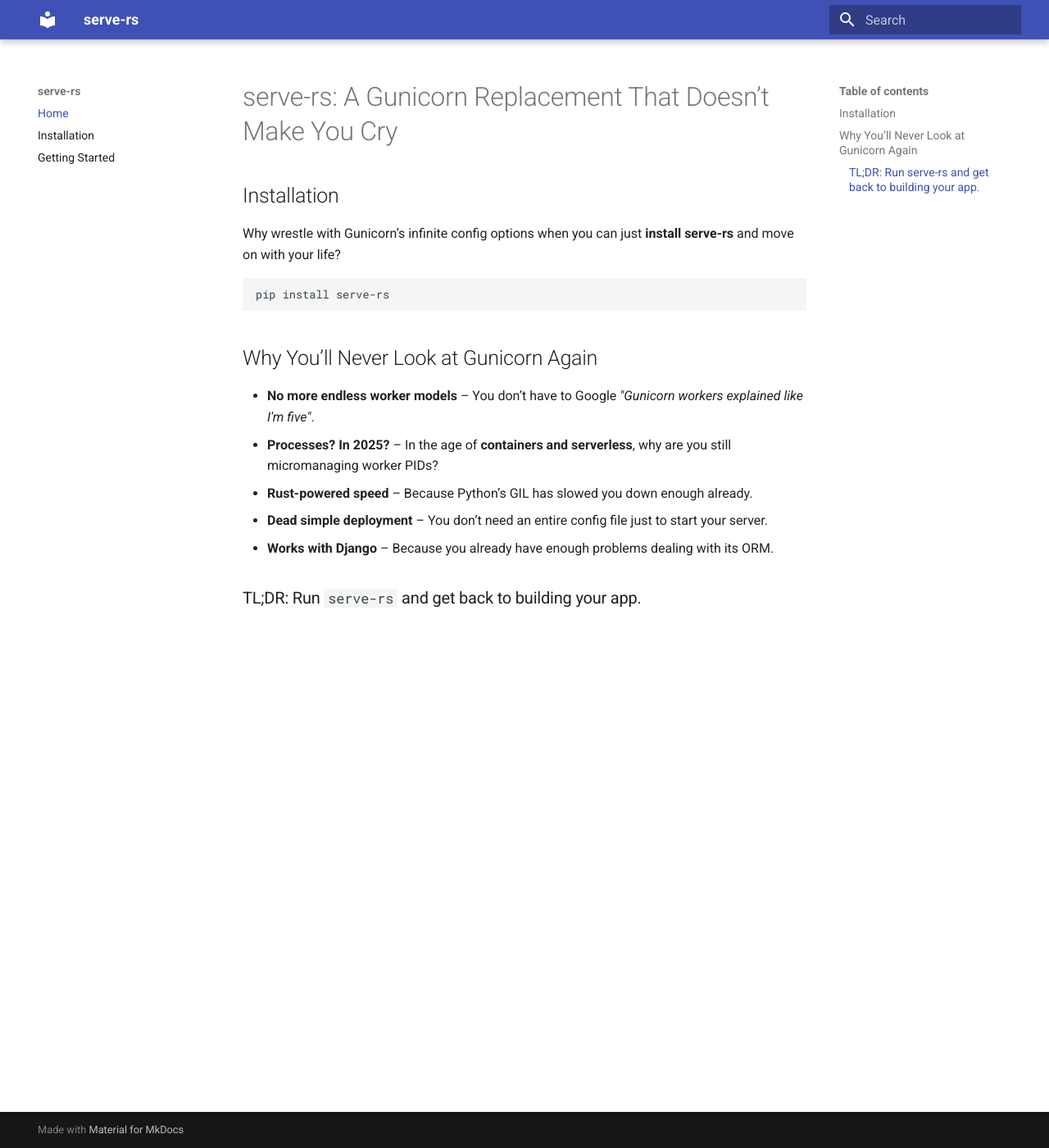
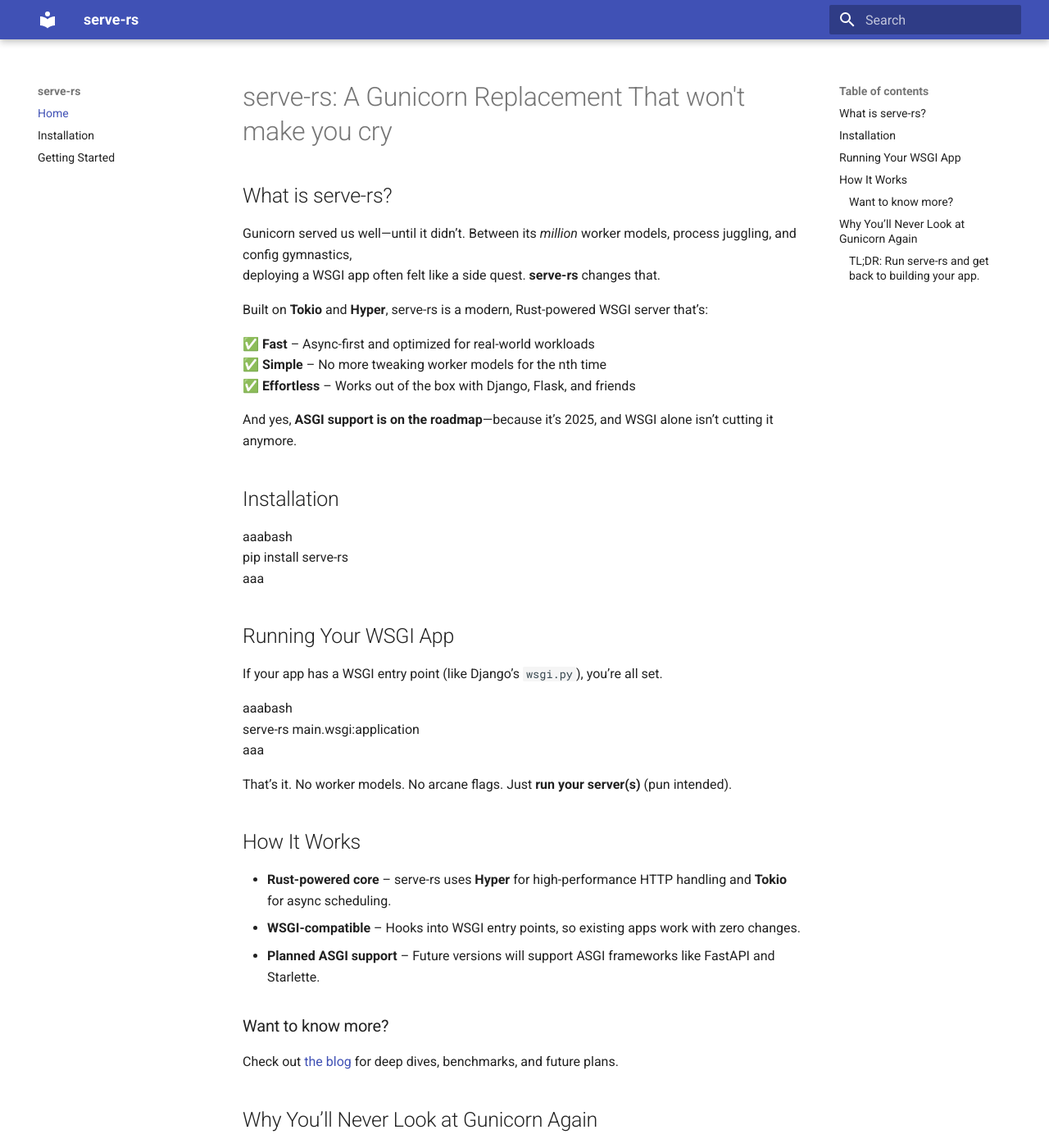
Before and after one commit to ashupednekar/serve-rs, an MkDocs documentation site: the page built from docs/index.md, in a window 1280 px wide and 1400 px high. Shown: the whole window at 82% size. Built offline with MkDocs 1.6.1 and Material for MkDocs 9.7.7, drawn with Linux system fonts in a browser that asks for light colours; some of the changed text lies outside the part shown.

Commit message:
doc: updated index docs

````diff
--- a/docs/index.md
+++ b/docs/index.md
@@ -1,12 +1,43 @@
-# serve-rs: A Gunicorn Replacement That Doesn’t Make You Cry
+# serve-rs: A Gunicorn Replacement That won't make you cry
+
+## What is serve-rs?
+
+Gunicorn served us well—until it didn’t. Between its *million* worker models, process juggling, and config gymnastics,
+deploying a WSGI app often felt like a side quest. **serve-rs** changes that.
+
+Built on **Tokio** and **Hyper**, serve-rs is a modern, Rust-powered WSGI server that’s:
+
+✅ **Fast** – Async-first and optimized for real-world workloads
+✅ **Simple** – No more tweaking worker models for the nth time
+✅ **Effortless** – Works out of the box with Django, Flask, and friends
+
+And yes, **ASGI support is on the roadmap**—because it’s 2025, and WSGI alone isn’t cutting it anymore.
 
 ## Installation
 
-Why wrestle with Gunicorn’s infinite config options when you can just **install serve-rs** and move on with your life?
+aaabash
+pip install serve-rs
+aaa
 
-```bash
-pip install serve-rs
-```
+## Running Your WSGI App
+
+If your app has a WSGI entry point (like Django’s `wsgi.py`), you’re all set.
+
+aaabash
+serve-rs main.wsgi:application
+aaa
+
+That’s it. No worker models. No arcane flags. Just **run your server(s)** (pun intended).
+
+## How It Works
+
+- **Rust-powered core** – serve-rs uses **Hyper** for high-performance HTTP handling and **Tokio** for async scheduling.
+- **WSGI-compatible** – Hooks into WSGI entry points, so existing apps work with zero changes.
+- **Planned ASGI support** – Future versions will support ASGI frameworks like FastAPI and Starlette.
+
+### Want to know more?
+
+Check out [the blog](https://example.com/serve-rs-blog) for deep dives, benchmarks, and future plans.
 
 ## Why You’ll Never Look at Gunicorn Again
 
@@ -14,6 +45,6 @@
 - **Processes? In 2025?** – In the age of **containers and serverless**, why are you still micromanaging worker PIDs?
 - **Rust-powered speed** – Because Python’s GIL has slowed you down enough already.
 - **Dead simple deployment** – You don’t need an entire config file just to start your server.
-- **Works with Django** – Because you already have enough problems dealing with its ORM.
+- **Works with Django** – Because you already have enough problems dealing with it.
 
 ### TL;DR: Run `serve-rs` and get back to building your app.
````
Also changed, not shown: docs/Getting started.md (+1 -1 lines).
